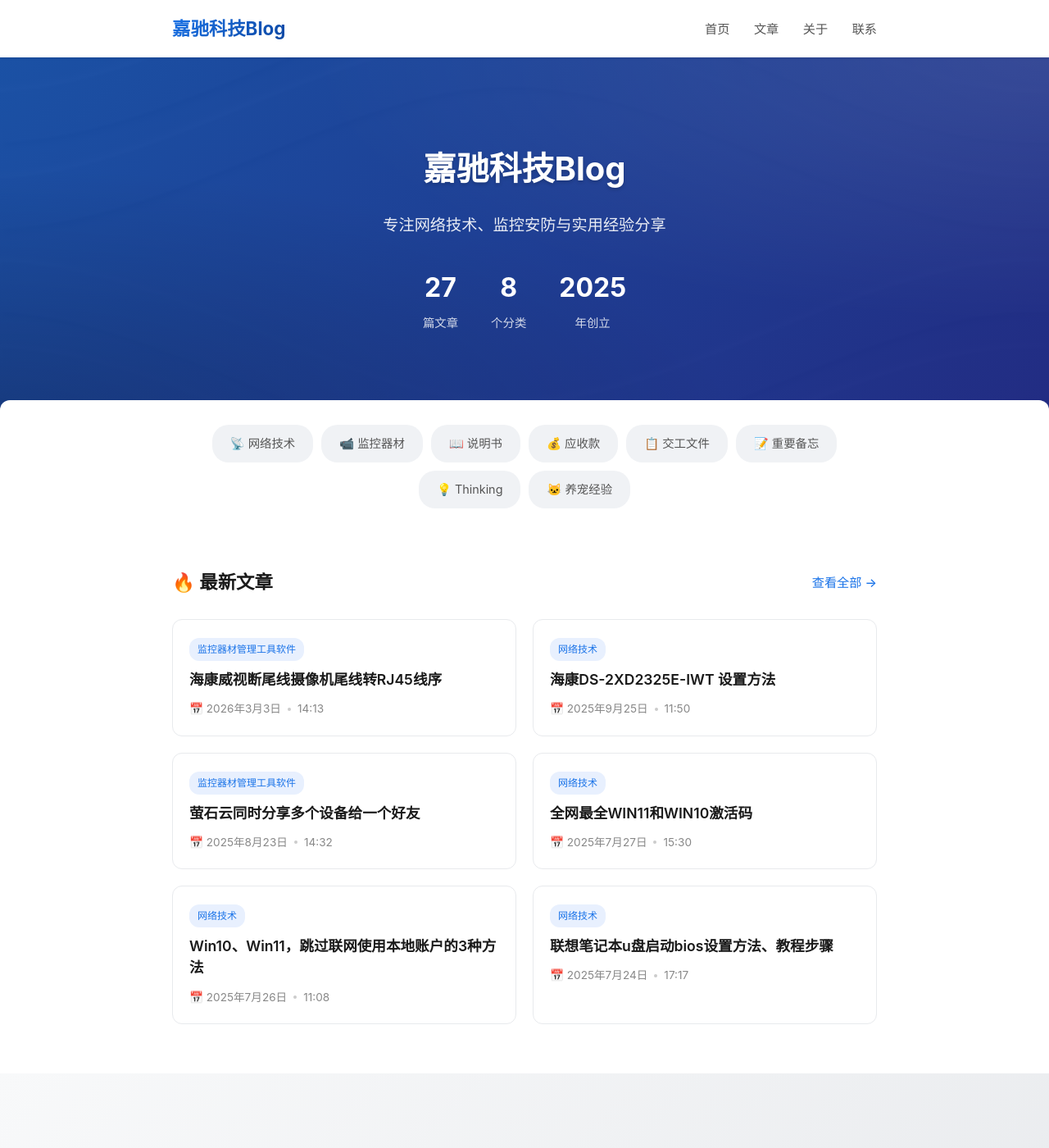
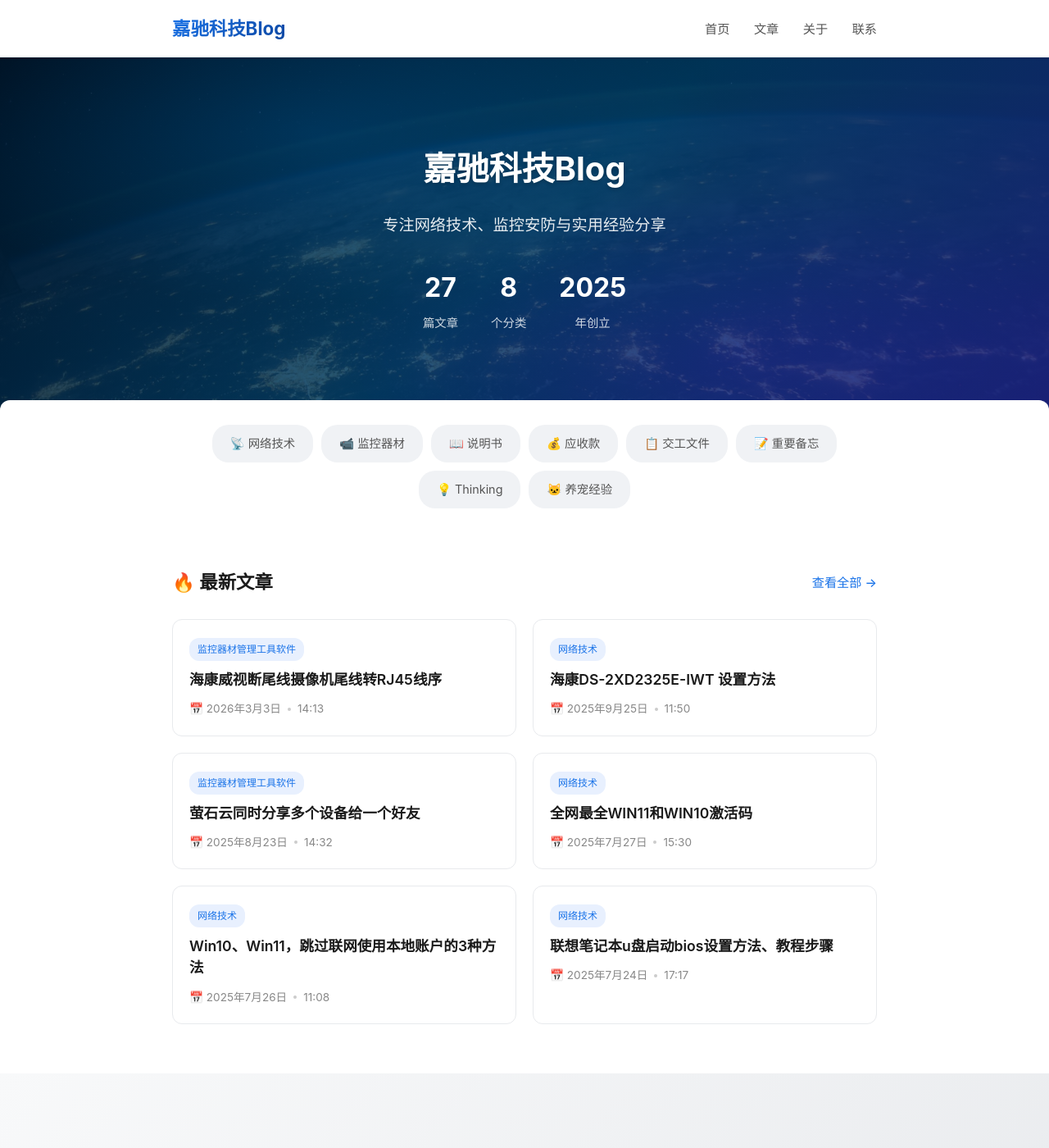
Before and after one commit to wangtnt/jiachi-blog, a Jekyll site: the page index.html, which Jekyll copies as it is, in a window 1280 px wide and 1400 px high. Shown: the whole window at 82% size. Built offline with Jekyll 4.4.1, drawn with Linux system fonts in a browser that asks for light colours.

Commit message:
更换网络科技感背景图

```diff
--- a/index.html
+++ b/index.html
@@ -46,9 +46,9 @@
         }
         header nav a:hover { color: #1a73e8; }
 
-        /* Hero区域 */
+        /* Hero区域 - 网络科技感背景 */
         .hero {
-            background: linear-gradient(135deg, rgba(13,71,161,0.92) 0%, rgba(26,35,126,0.95) 100%),
+            background: linear-gradient(135deg, rgba(0,20,40,0.85) 0%, rgba(0,60,100,0.85) 50%, rgba(26,35,126,0.9) 100%),
                         url('images/hero-bg.jpg');
             background-size: cover;
             background-position: center;
@@ -66,8 +66,8 @@
             left: 0;
             width: 100%;
             height: 100%;
-            background: radial-gradient(ellipse at top right, rgba(255,255,255,0.1) 0%, transparent 50%),
-                        radial-gradient(ellipse at bottom left, rgba(0,0,0,0.2) 0%, transparent 50%);
+            background: radial-gradient(ellipse at 30% 20%, rgba(0,150,255,0.15) 0%, transparent 40%),
+                        radial-gradient(ellipse at 70% 80%, rgba(100,0,255,0.1) 0%, transparent 40%);
         }
         .hero .container { position: relative; z-index: 1; }
         .hero h2 {
```
Also changed, not shown: images/hero-bg.jpg.
